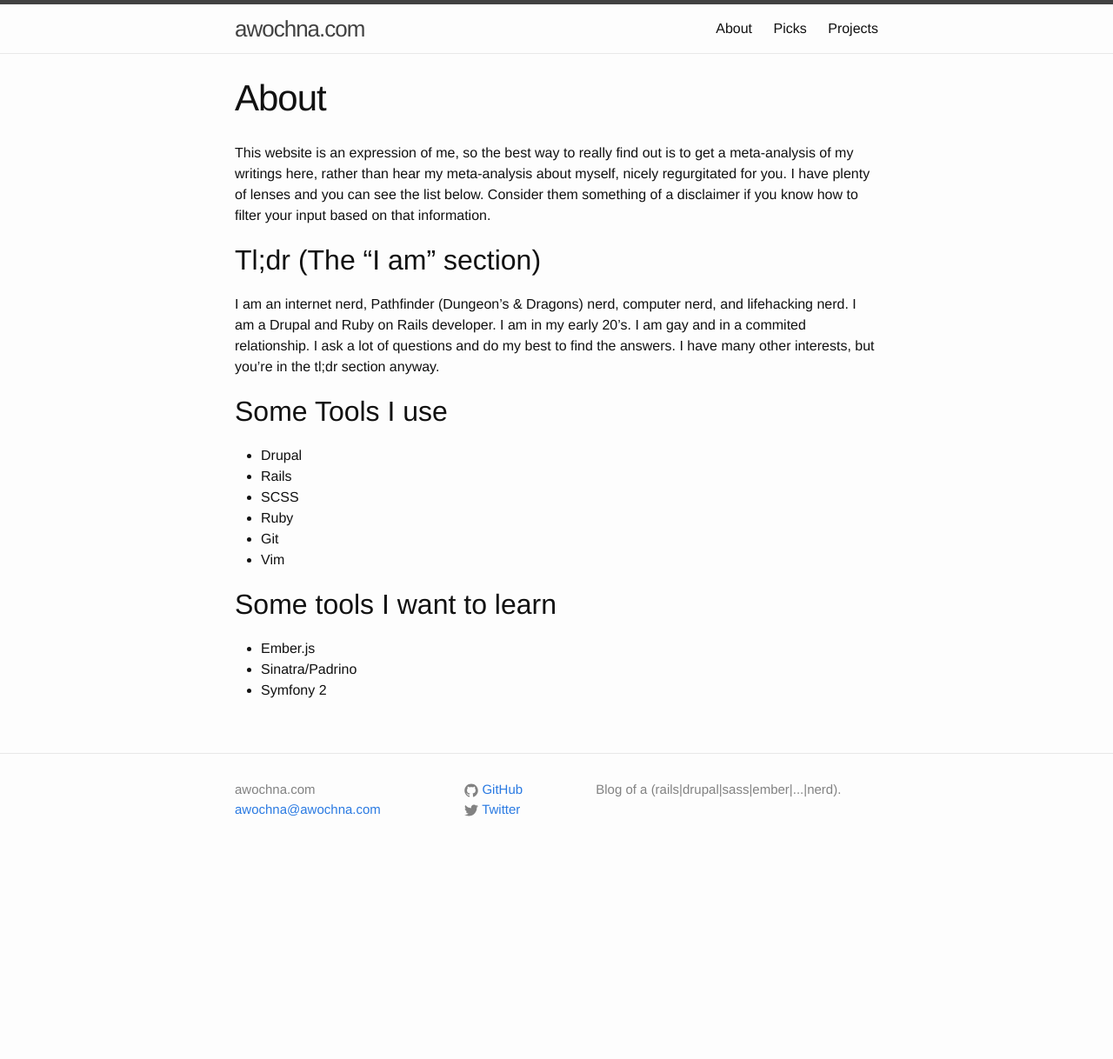
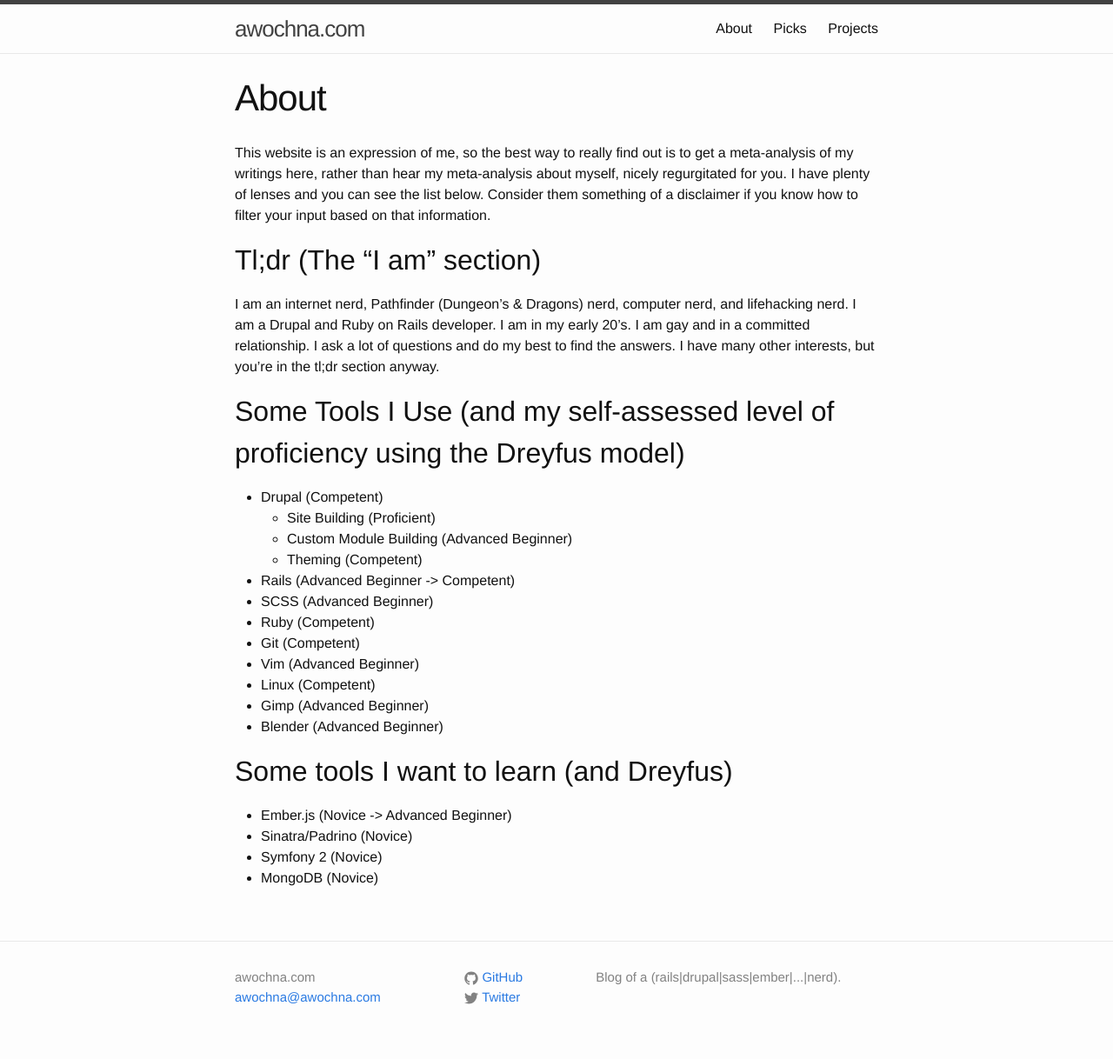
Before and after one commit to awochna/jekyll-blog, a Jekyll site: the page built from about.md, in a window 1280 px wide. Shown: the whole page at 87% size. Built offline with Jekyll 4.4.1, drawn with Linux system fonts in a browser that asks for light colours; before the commit the page ends 1002 px from its top, so only the background shows below that.

Commit message:
Add dreyfus model to skills

```diff
--- a/about.md
+++ b/about.md
@@ -10,25 +10,33 @@ myself, nicely regurgitated for you. I have plenty of lenses and you can see the
 list below. Consider them something of a disclaimer if you know how to filter
 your input based on that information.
 
-## Tl;dr (The "I am" section)
+## Tl;dr (The "I am" section) ##
 
 I am an internet nerd, Pathfinder (Dungeon's &amp; Dragons) nerd, computer nerd,
 and lifehacking nerd. I am a Drupal and Ruby on Rails developer. I am in my
-early 20's. I am gay and in a commited relationship. I ask a lot of questions
+early 20's. I am gay and in a committed relationship. I ask a lot of questions
 and do my best to find the answers. I have many other interests, but you're in
 the tl;dr section anyway.
 
-## Some Tools I use
+## Some Tools I Use (and my self-assessed level of proficiency using the Dreyfus model) ##
 
-* Drupal
-* Rails
-* SCSS
-* Ruby
-* Git
-* Vim
+* Drupal (Competent)
+    * Site Building (Proficient)
+    * Custom Module Building (Advanced Beginner)
+    * Theming (Competent)
+* Rails (Advanced Beginner -> Competent)
+* SCSS (Advanced Beginner)
+* Ruby (Competent)
+* Git (Competent)
+* Vim (Advanced Beginner)
+* Linux (Competent)
+* Gimp (Advanced Beginner)
+* Blender (Advanced Beginner)
 
-## Some tools I want to learn
 
-* Ember.js
-* Sinatra/Padrino
-* Symfony 2
+## Some tools I want to learn (and Dreyfus) ##
+
+* Ember.js (Novice -> Advanced Beginner)
+* Sinatra/Padrino (Novice)
+* Symfony 2 (Novice)
+* MongoDB (Novice)
```
